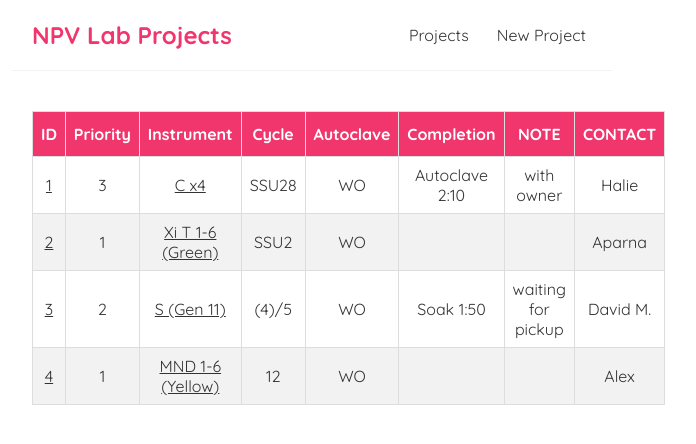
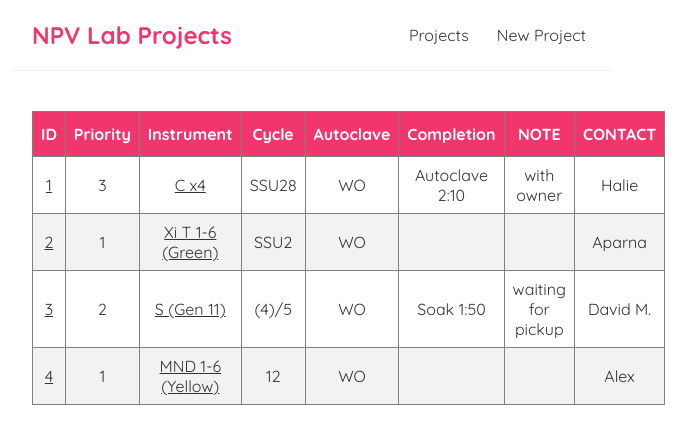
Before and after one commit to aria-abad/smart-board, a React (Create React App) app: page / in a window 1280 px wide. Shown: the top 444 px of the page, without its empty margins (328-1024 px from the left). Built offline with nearby package versions, Linux system fonts and the light colour scheme.

Commit message:
updating the css file

```diff
--- a/src/components/table.css
+++ b/src/components/table.css
@@ -7,7 +7,7 @@ table {
 
 table td,
 table th {
-  border: 1px solid #ddd;
+  border: 1px solid gray;
   padding: 8px;
 }
 
@@ -19,7 +19,8 @@ table tr:hover {
   background-color: #ddd;
 }
 
-table th, tfoot td {
+/* table th, tfoot td { */
+table th{
   padding-top: 12px;
   padding-bottom: 12px;
   /* text-align: center; */
```
